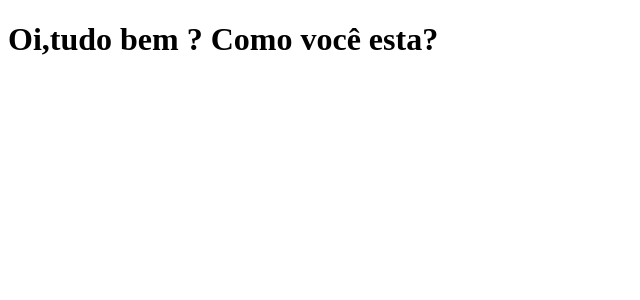
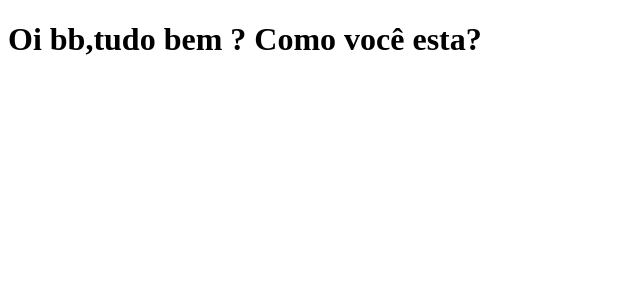
Before and after one commit to JupiterAxis/clone-tabnews, a Next.js app: page / in a window 1280 px wide. Shown: the top 300 px of the page, without its empty margins (0-640 px from the left). Built offline with nearby package versions, Linux system fonts and the light colour scheme.

Commit message:
modifica a frase

```diff
--- a/pages/index.js
+++ b/pages/index.js
@@ -1,5 +1,5 @@
 function Home() {
-    return <h1>Oi,tudo bem ? Como você esta? </h1>
+    return <h1>Oi bb,tudo bem ? Como você esta? </h1>
 }
 
 export default Home;
```
